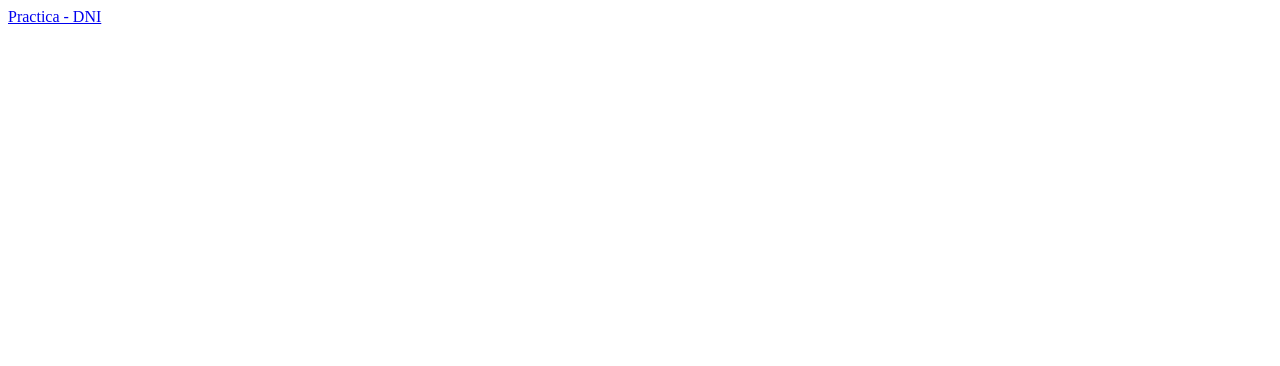
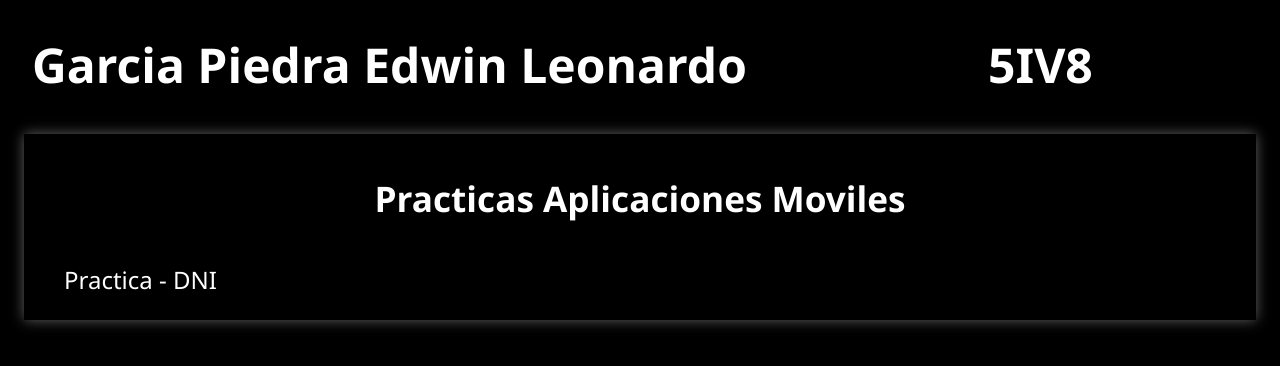
Before and after one commit to GarciaPiedraEdwinLeonardo/5IV8_GarciaPiedraEdwinLeonardo_AM, a plain HTML site: page index.html in a window 1280 px wide. Drawn offline with Linux system fonts and the light colour scheme.

Commit message:
Diseño de pagina principal

```diff
--- a/index.html
+++ b/index.html
@@ -4,8 +4,22 @@
     <meta charset="UTF-8">
     <meta name="viewport" content="width=device-width, initial-scale=1.0">
     <title>Garcia Piedra Edwin Leonardo - Practicas</title>
+    <link rel="stylesheet" href="./style.css">
 </head>
 <body>
-    <a href="./Practica_DNI/dni.html">Practica - DNI</a>
+    <div class= "name-container">
+        <div class="elements-name-container">
+            <h1>Garcia Piedra Edwin Leonardo</h1>
+        </div>
+        <div class="elements-name-container">
+            <h2>5IV8</h2>
+        </div>
+    </div>
+
+    <div class="container-practicas">
+        <h2 class="title-practicas">Practicas Aplicaciones Moviles</h2>
+        <a href="./Practica_DNI/dni.html" class="elements-container-practicas">Practica - DNI</a>
+    </div>
+
 </body>
 </html>
--- /dev/null
+++ b/style.css
@@ -0,0 +1,60 @@
+*{
+    margin: 0;
+    padding: 0;
+    font-family: 'Segoe UI', Tahoma, Geneva, Verdana, sans-serif;
+}
+
+body{
+    background-color: rgb(0, 0, 0);
+    padding: 1.5rem;
+}
+
+h1,h2{
+    color: white;
+    padding: 0.5rem;
+    font-size: 3rem;
+}
+
+.name-container{
+    display: inline-flex;
+    flex-direction: row;
+    justify-content: space-between;
+    width: 90%;
+    box-sizing: border-box;
+}
+
+.elements-name-container{
+    margin: 0 2rem 0 0;
+}
+
+.container-practicas{
+    width: 100%;
+    box-sizing: border-box;
+    margin-top: 1.8rem;
+    box-shadow: 0 0 0.8rem 0 rgba(255, 255, 255, 0.384);
+    padding: 1.5rem;
+}
+
+.title-practicas{
+    text-align: center;
+    font-size: 2.2rem;
+    margin-bottom: 1.6rem;
+    padding: 1rem;
+}
+
+.elements-container-practicas{
+    text-decoration: none;
+    color: white;
+    font-size: 1.5rem;
+    padding: 1rem;
+}
+
+.elements-container-practicas:hover{
+    text-decoration: underline;
+    font-size: 1.6rem;
+    text-shadow: 0 0 0.3rem rgba(255, 255, 255, 0.384);
+}
+
+.container-practicas:hover{
+    box-shadow: 0 0 1rem 0 rgba(255, 255, 255, 0.384);
+}
```
